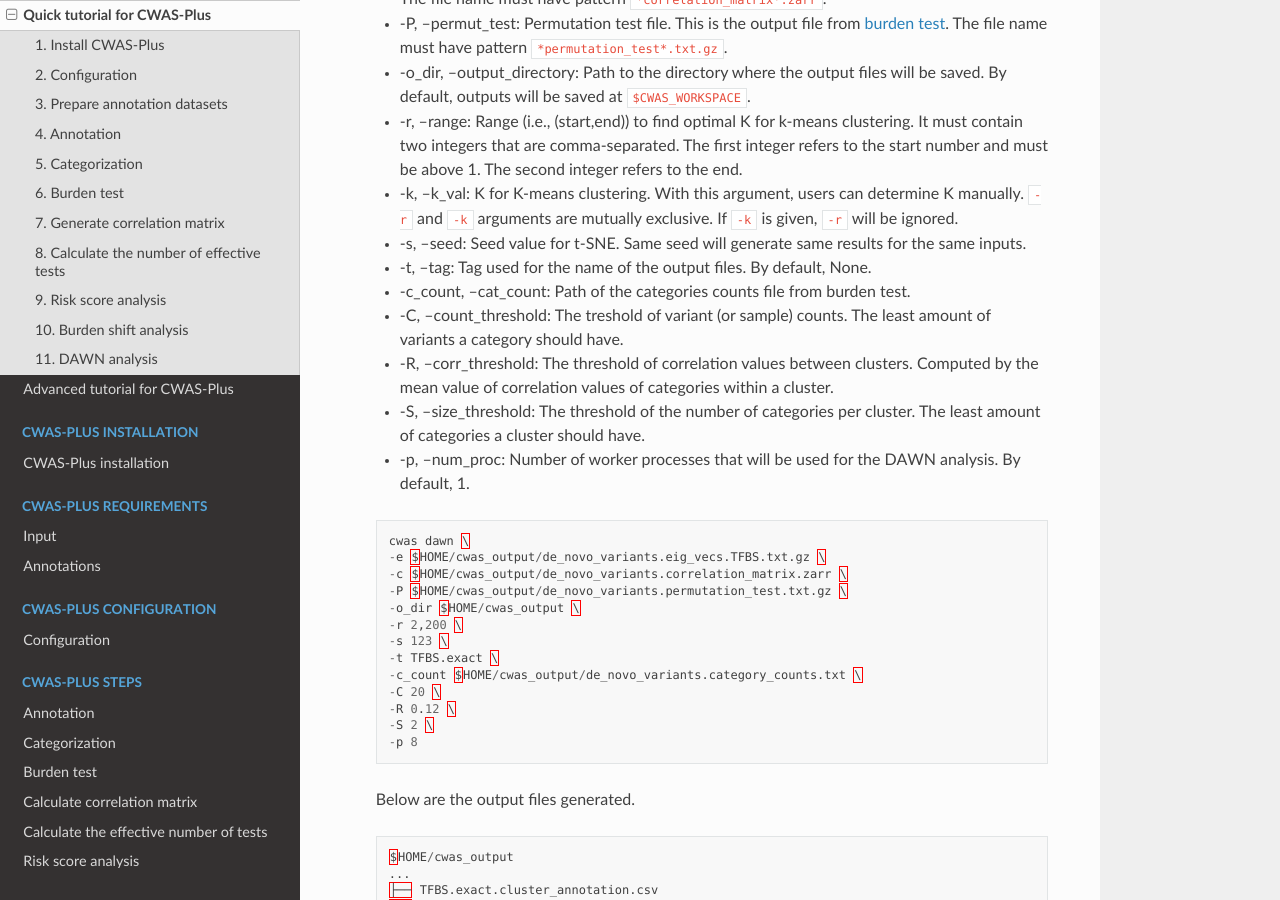
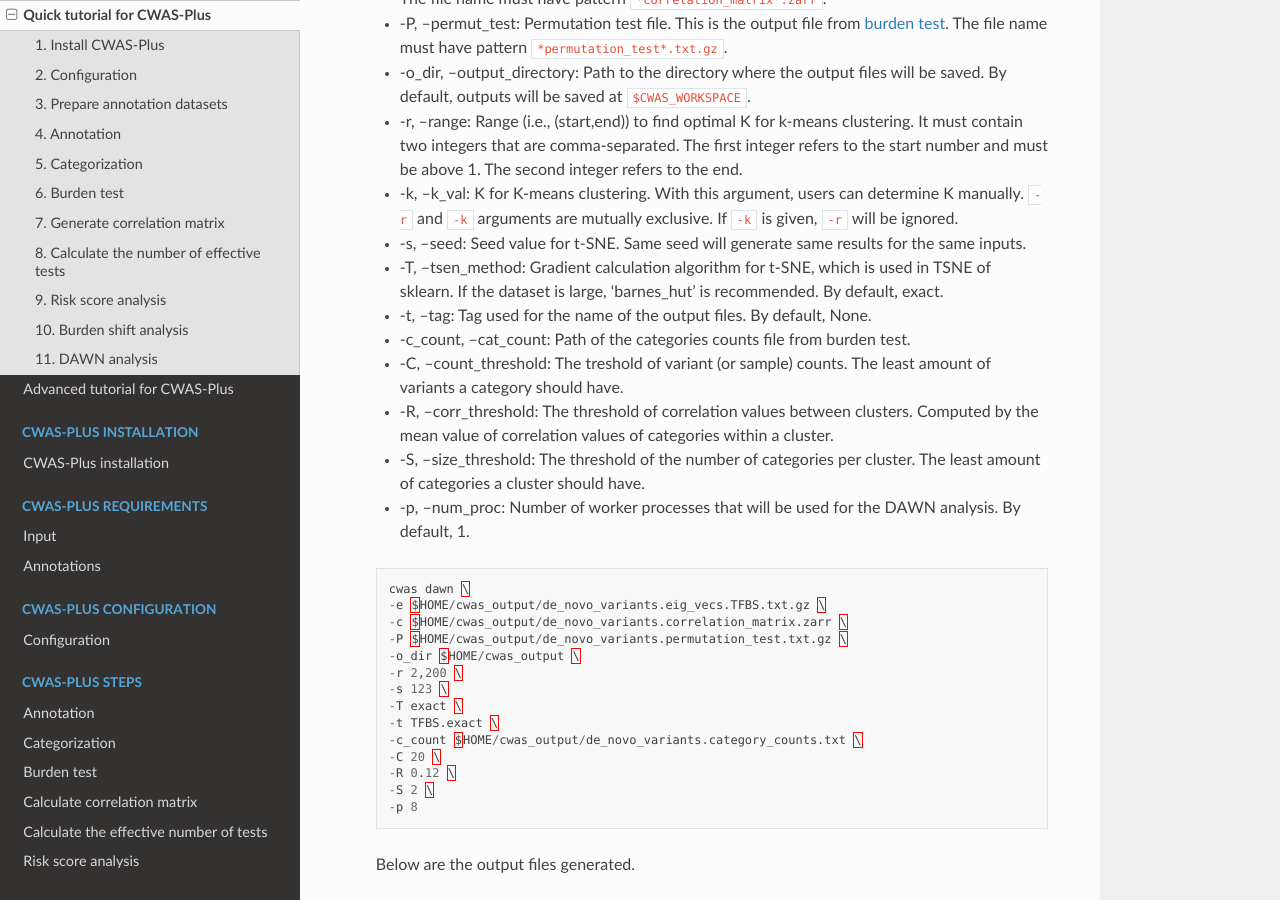
Before and after one commit to joonan-lab/cwas, a Sphinx documentation site: the page built from docs/quickstart/quick_tutorial.rst, in a window 1280 px wide and 900 px high, scrolled down 10335 px. Built offline with Sphinx 7.4.7 and the Read the Docs theme 2.0.0, drawn with Linux system fonts in a browser that asks for light colours.

Commit message:
Update documents

```diff
--- a/docs/quickstart/advanced_tutorial.rst
+++ b/docs/quickstart/advanced_tutorial.rst
@@ -991,6 +991,7 @@ Below are the output files generated.
   - -r, --range: Range (i.e., (start,end)) to find optimal K for k-means clustering. It must contain two integers that are comma-separated. The first integer refers to the start number and must be above 1. The second integer refers to the end.
   - -k, --k_val: K for K-means clustering. With this argument, users can determine K manually. ``-r`` and ``-k`` arguments are mutually exclusive. If ``-k`` is given, ``-r`` will be ignored.
   - -s, --seed: Seed value for t-SNE. Same seed will generate same results for the same inputs.
+  - -T, --tsen_method: Gradient calculation algorithm for t-SNE, which is used in TSNE of sklearn. If the dataset is large, 'barnes_hut' is recommended. By default, exact.
   - -t, --tag: Tag used for the name of the output files. By default, None.
   - -c_count, --cat_count: Path of the categories counts file from burden test.
   - -C, --count_threshold: The treshold of variant (or sample) counts. The least amount of variants a category should have.
@@ -1029,6 +1030,7 @@ Below are the output files generated.
       -o_dir $HOME/cwas_output \
       -r 2,200 \
       -s 123 \
+      -T exact \
       -t TFBS.exact \
       -c_count $HOME/cwas_output/de_novo_variants.category_counts.txt \
       -C 20 \
--- a/docs/quickstart/quick_tutorial.rst
+++ b/docs/quickstart/quick_tutorial.rst
@@ -430,6 +430,7 @@ Below are the output files generated.
   - -r, --range: Range (i.e., (start,end)) to find optimal K for k-means clustering. It must contain two integers that are comma-separated. The first integer refers to the start number and must be above 1. The second integer refers to the end.
   - -k, --k_val: K for K-means clustering. With this argument, users can determine K manually. ``-r`` and ``-k`` arguments are mutually exclusive. If ``-k`` is given, ``-r`` will be ignored.
   - -s, --seed: Seed value for t-SNE. Same seed will generate same results for the same inputs.
+  - -T, --tsen_method: Gradient calculation algorithm for t-SNE, which is used in TSNE of sklearn. If the dataset is large, 'barnes_hut' is recommended. By default, exact.
   - -t, --tag: Tag used for the name of the output files. By default, None.
   - -c_count, --cat_count: Path of the categories counts file from burden test.
   - -C, --count_threshold: The treshold of variant (or sample) counts. The least amount of variants a category should have.
@@ -447,6 +448,7 @@ Below are the output files generated.
       -o_dir $HOME/cwas_output \
       -r 2,200 \
       -s 123 \
+      -T exact \
       -t TFBS.exact \
       -c_count $HOME/cwas_output/de_novo_variants.category_counts.txt \
       -C 20 \
--- a/docs/steps/dawn.rst
+++ b/docs/steps/dawn.rst
@@ -13,6 +13,7 @@ The users can investigate the relationship between categories and identify the s
   - -r, --range: Range (i.e., (start,end)) to find optimal K for k-means clustering. It must contain two integers that are comma-separated. The first integer refers to the start number and must be above 1. The second integer refers to the end.
   - -k, --k_val: K for K-means clustering. With this argument, users can determine K manually. ``-r`` and ``-k`` arguments are mutually exclusive. If ``-k`` is given, ``-r`` will be ignored.
   - -s, --seed: Seed value for t-SNE. Same seed will generate same results for the same inputs.
+  - -T, --tsen_method: Gradient calculation algorithm for t-SNE, which is used in TSNE of sklearn. If the dataset is large, 'barnes_hut' is recommended. By default, exact.
   - -t, --tag: Tag used for the name of the output files. By default, None.
   - -c_count, --cat_count: Path of the categories counts file from burden test.
   - -C, --count_threshold: The treshold of variant (or sample) counts. The least amount of variants a category should have.
```
